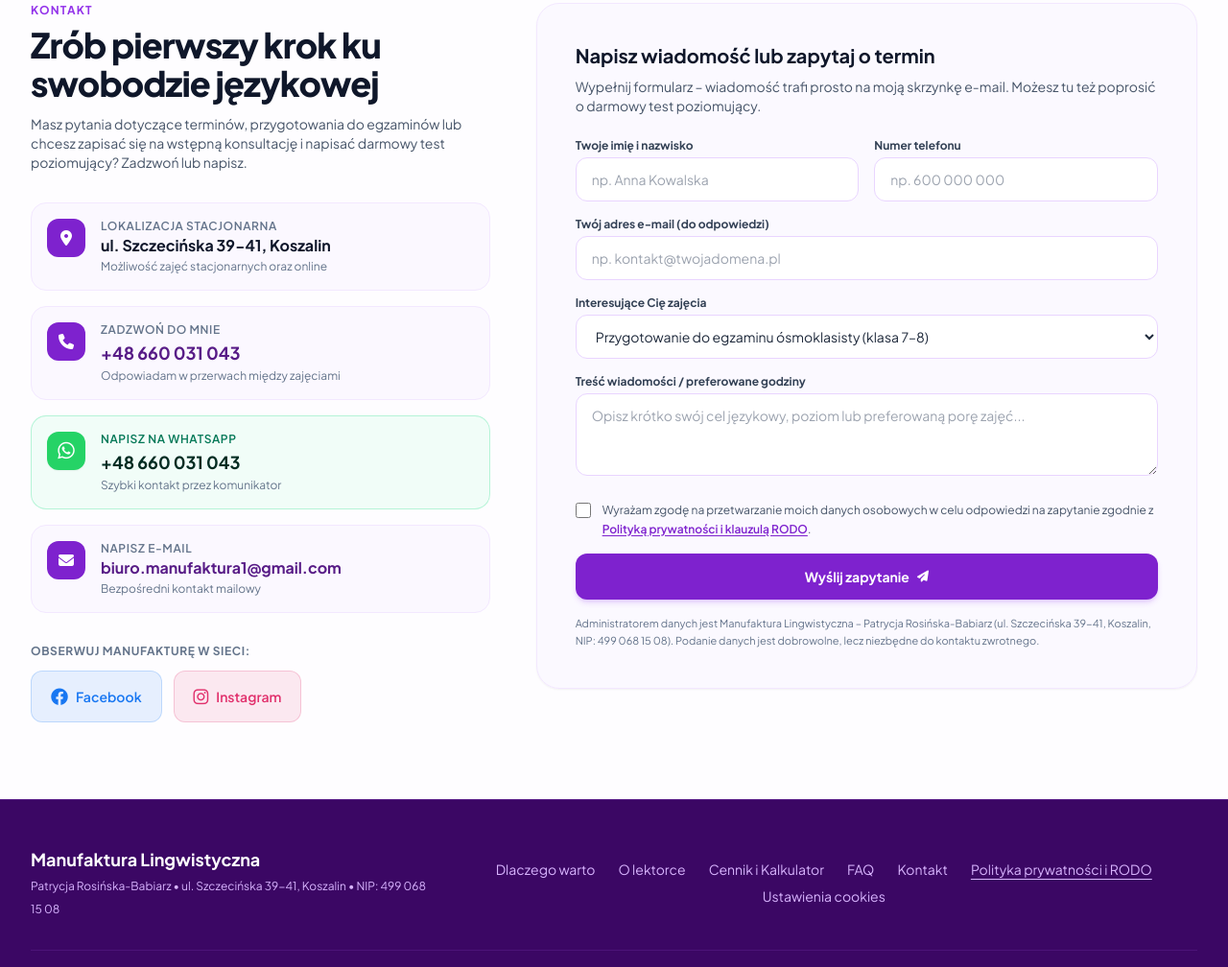
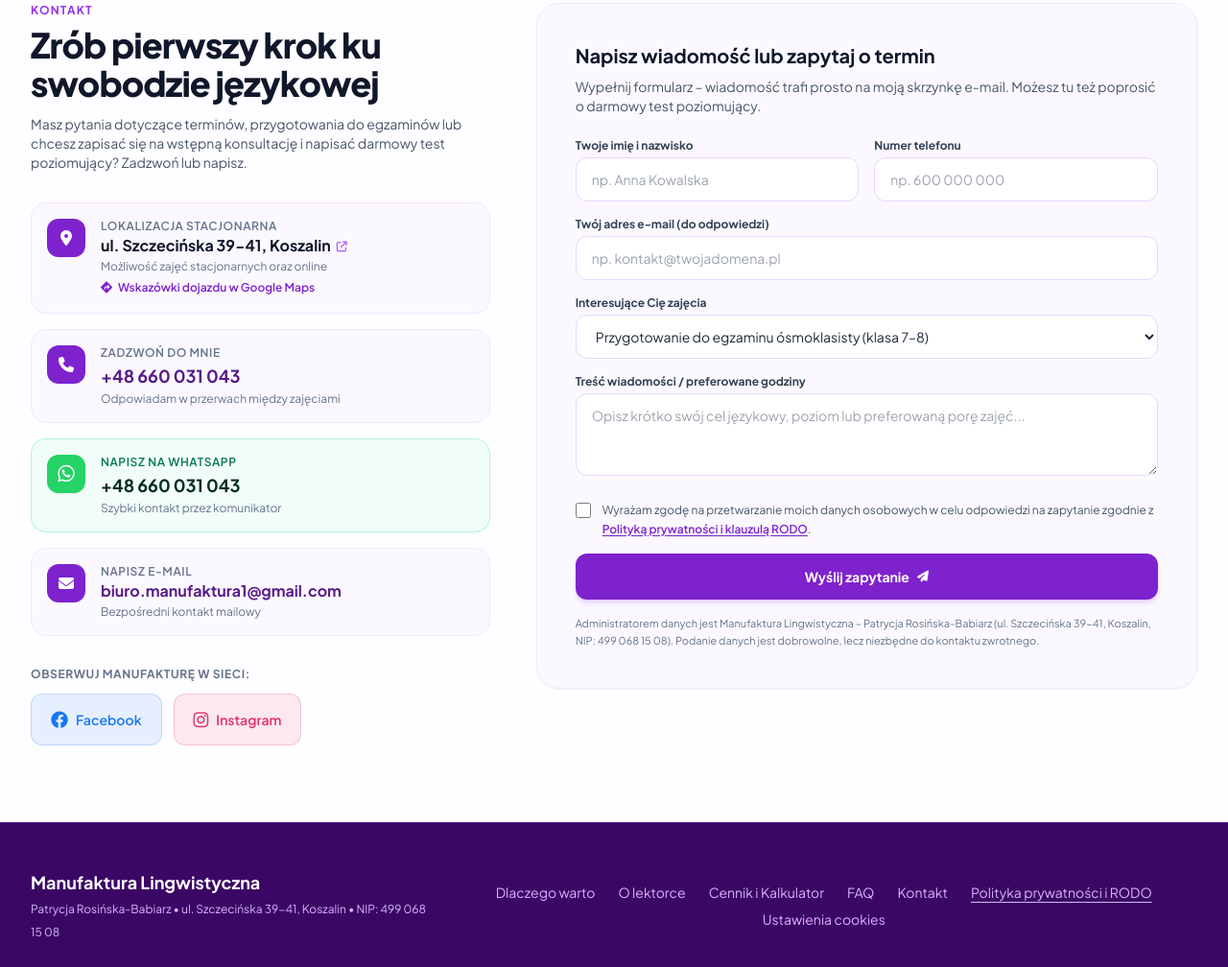
Before and after one commit to patrycjarosinska0/manufaktura-lingwistyczna, a plain HTML site: page index.html in a window 1280 px wide. Shown: the part 5661-6669 px from the top of the page at 96% size. Drawn offline with nearby package versions, Linux system fonts and the light colour scheme; a web font is replaced by a local one.

Commit message:
Add Google Maps directions link to location contact card

```diff
--- a/index.html
+++ b/index.html
@@ -1011,16 +1011,23 @@
             </a>
 
             <!-- Adres -->
-            <div class="col-span-2 md:col-span-1 md:order-first flex items-start gap-3 md:gap-4 p-3 md:p-4 rounded-xl md:rounded-2xl bg-purple-50/60 border border-purple-100">
-              <div class="w-9 h-9 md:w-10 md:h-10 rounded-xl bg-purple-700 text-white flex items-center justify-center shrink-0 text-sm md:text-base">
+            <a href="https://www.google.com/maps/dir/?api=1&destination=Szczeci%C5%84ska+39-41%2C+75-122+Koszalin%2C+Poland" target="_blank" rel="noopener noreferrer" class="col-span-2 md:col-span-1 md:order-first flex items-start gap-3 md:gap-4 p-3 md:p-4 rounded-xl md:rounded-2xl bg-purple-50/60 hover:bg-purple-50 border border-purple-100 hover:border-purple-200 transition group">
+              <div class="w-9 h-9 md:w-10 md:h-10 rounded-xl bg-purple-700 text-white flex items-center justify-center shrink-0 text-sm md:text-base group-hover:scale-105 transition">
                 <i class="fa-solid fa-location-dot"></i>
               </div>
-              <div>
+              <div class="min-w-0 flex-1">
                 <span class="text-[10px] md:text-xs text-slate-500 font-semibold uppercase tracking-wider block" data-i18n="contact_lbl_loc">Lokalizacja stacjonarna</span>
-                <span class="font-bold text-slate-900 text-sm md:text-base">ul. Szczecińska 39-41, Koszalin</span>
+                <span class="font-bold text-slate-900 group-hover:text-purple-700 text-sm md:text-base transition inline-flex items-center gap-1.5">
+                  <span>ul. Szczecińska 39-41, Koszalin</span>
+                  <i class="fa-solid fa-arrow-up-right-from-square text-[11px] text-purple-600 opacity-75 group-hover:opacity-100 transition"></i>
+                </span>
                 <span class="text-[11px] md:text-xs text-slate-500 block mt-0.5" data-i18n="contact_loc_sub">Możliwość zajęć stacjonarnych oraz online</span>
-              </div>
-            </div>
+                <span class="inline-flex items-center gap-1.5 text-[11px] md:text-xs font-semibold text-purple-700 group-hover:text-purple-900 mt-1.5 transition">
+                  <i class="fa-solid fa-diamond-turn-right text-xs"></i>
+                  <span data-i18n="contact_loc_directions">Wskazówki dojazdu w Google Maps</span>
+                </span>
+              </div>
+            </a>
 
             <!-- E-mail -->
             <div class="col-span-2 md:col-span-1 flex items-start gap-3 md:gap-4 p-3 md:p-4 rounded-xl md:rounded-2xl bg-purple-50/60 border border-purple-100">
@@ -1790,6 +1797,7 @@
         contact_desc: "Masz pytania dotyczące terminów, przygotowania do egzaminów lub chcesz zapisać się na wstępną konsultację i napisać darmowy test poziomujący? Zadzwoń lub napisz.",
         contact_lbl_loc: "Lokalizacja stacjonarna",
         contact_loc_sub: "Możliwość zajęć stacjonarnych oraz online",
+        contact_loc_directions: "Wskazówki dojazdu w Google Maps",
         contact_lbl_phone: "Zadzwoń do mnie",
         contact_phone_sub: "Odpowiadam w przerwach między zajęciami",
         contact_lbl_whatsapp: "Napisz na WhatsApp",
@@ -1954,6 +1962,7 @@
         contact_desc: "Have questions about schedules, exam preparation, or want to schedule an intro call and take a free placement test? Call or send a message.",
         contact_lbl_loc: "Classroom Location",
         contact_loc_sub: "Available on-site and online",
+        contact_loc_directions: "Get directions on Google Maps",
         contact_lbl_phone: "Call directly",
         contact_phone_sub: "I return calls between classes",
         contact_lbl_whatsapp: "Chat on WhatsApp",
```
